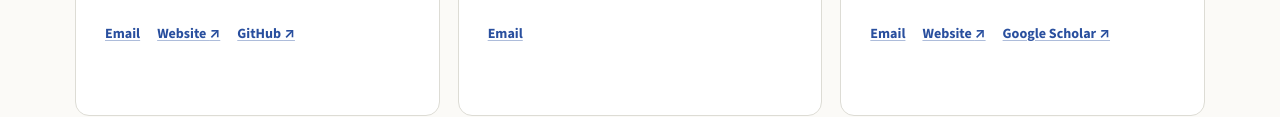
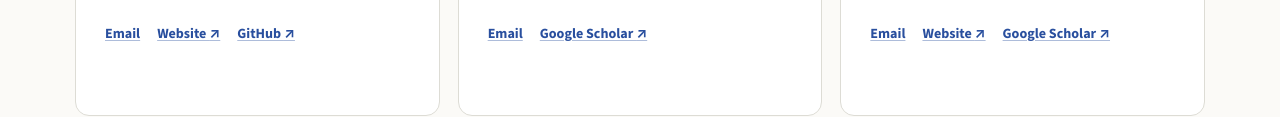
Before and after one commit to jimbou/capscope, a website: page index.html in a window 1280 px wide. Shown: the part 4729-4846 px from the top of the page. Drawn offline with nearby package versions, Linux system fonts and the light colour scheme.

Commit message:
add Yihan Dai Google Scholar link

```diff
--- a/index.html
+++ b/index.html
@@ -198,6 +198,7 @@
             <p>Researcher at the School of Computer Science, Peking University.</p>
             <div class="person-links">
               <a href="mailto:2501112020@stu.pku.edu.cn">Email</a>
+              <a href="https://scholar.google.com/citations?user=Ra2pxQUAAAAJ&amp;hl=en" target="_blank" rel="noopener">Google Scholar <span aria-hidden="true">↗</span></a>
             </div>
           </article>
           <article class="person reveal">
```
Also changed, not shown: tests/site-contract.test.mjs (+1 -0 lines).
